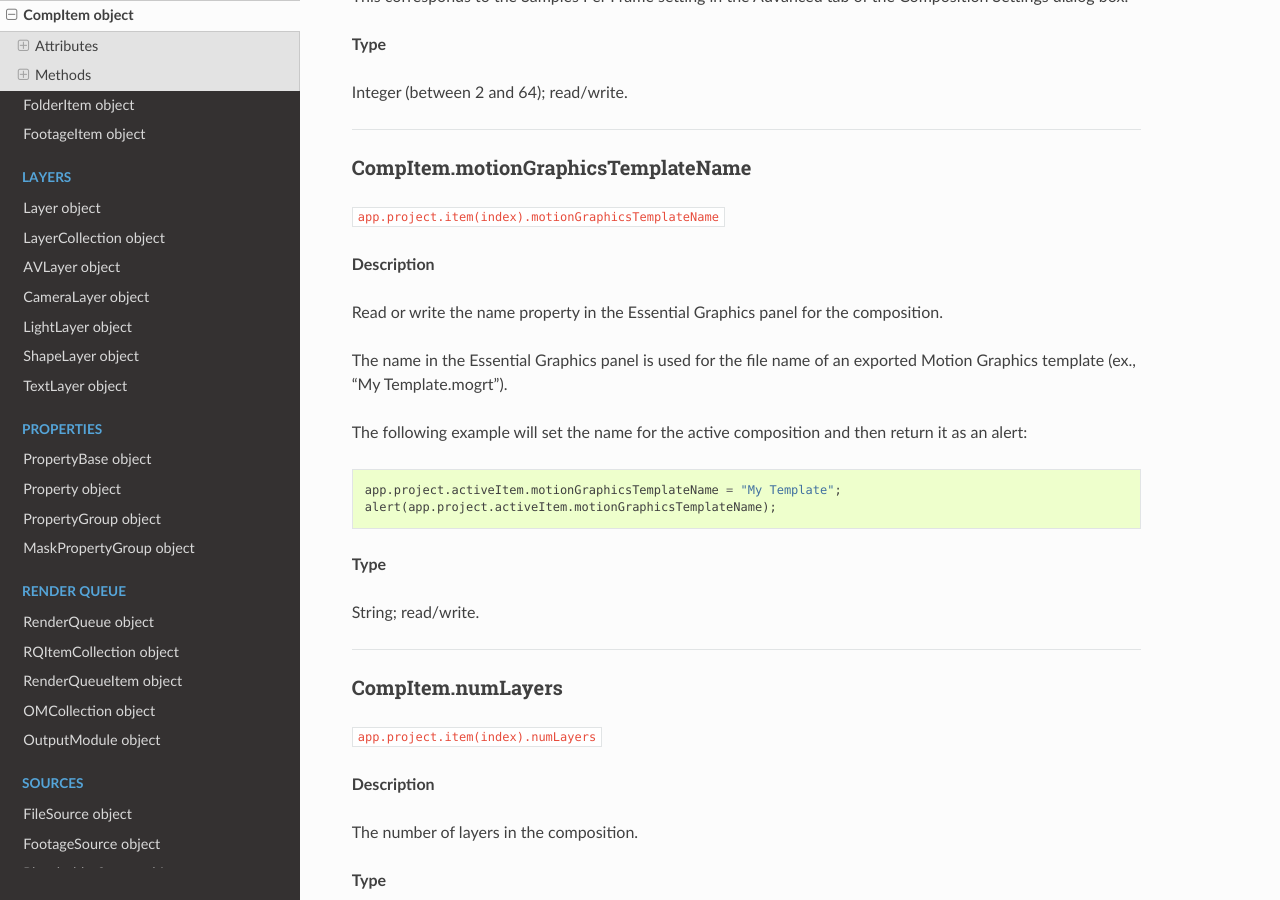
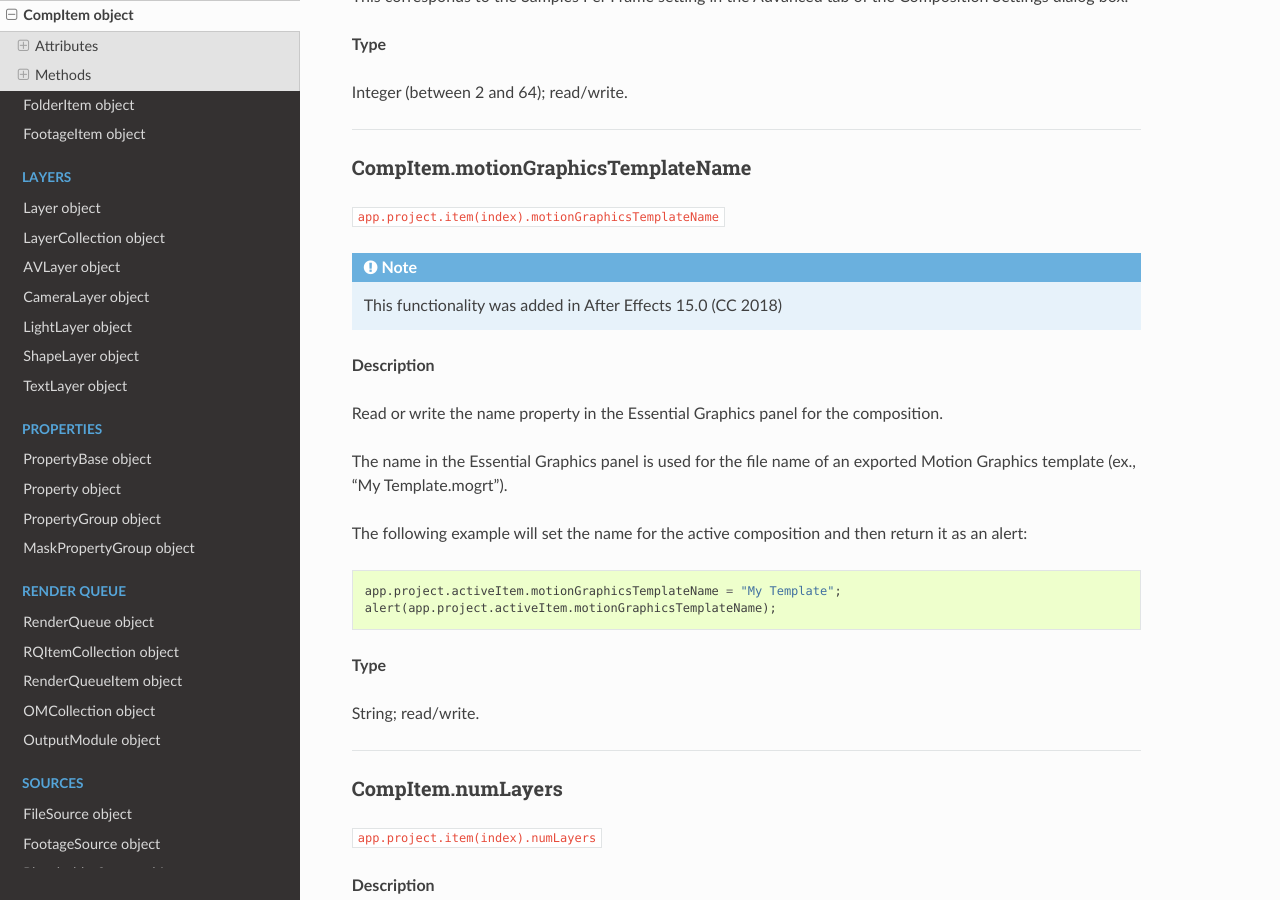
Before and after one commit to docsforadobe/after-effects-scripting-guide, a Sphinx documentation site: the page built from docs/items/compitem.rst, in a window 1280 px wide and 900 px high, scrolled down 5512 px. Built offline with Sphinx 7.4.7 and the Read the Docs theme 2.0.0, drawn with Linux system fonts in a browser that asks for light colours; some of the changed text lies outside the part shown.

Commit message:
Adds notes about Ae version for Mogrt

```diff
--- a/docs/items/compitem.rst
+++ b/docs/items/compitem.rst
@@ -282,6 +282,9 @@ CompItem.motionGraphicsTemplateName
 
 ``app.project.item(index).motionGraphicsTemplateName``
 
+.. note::
+   This functionality was added in After Effects 15.0 (CC 2018)
+
 **Description**
 
 Read or write the name property in the Essential Graphics panel for the composition.
@@ -535,6 +538,9 @@ CompItem.exportAsMotionGraphicsTemplate()
 
 ``app.project.item(index).exportAsMotionGraphicsTemplate(doOverWriteFileIfExisting, file_path)``
 
+.. note::
+   This functionality was added in After Effects 15.0 (CC 2018)
+
 **Description**
 
 Exports the composition as a Motion Graphics template. Returns true if the Motion Graphics template is successfully exported, false otherwise.
@@ -619,6 +625,9 @@ CompItem.openInEssentialGraphics()
 
 ``app.project.item(index).openInEssentialGraphics()``
 
+.. note::
+   This functionality was added in After Effects 15.0 (CC 2018)
+
 **Description**
 
 Opens the composition in the Essential Graphics panel.
```
